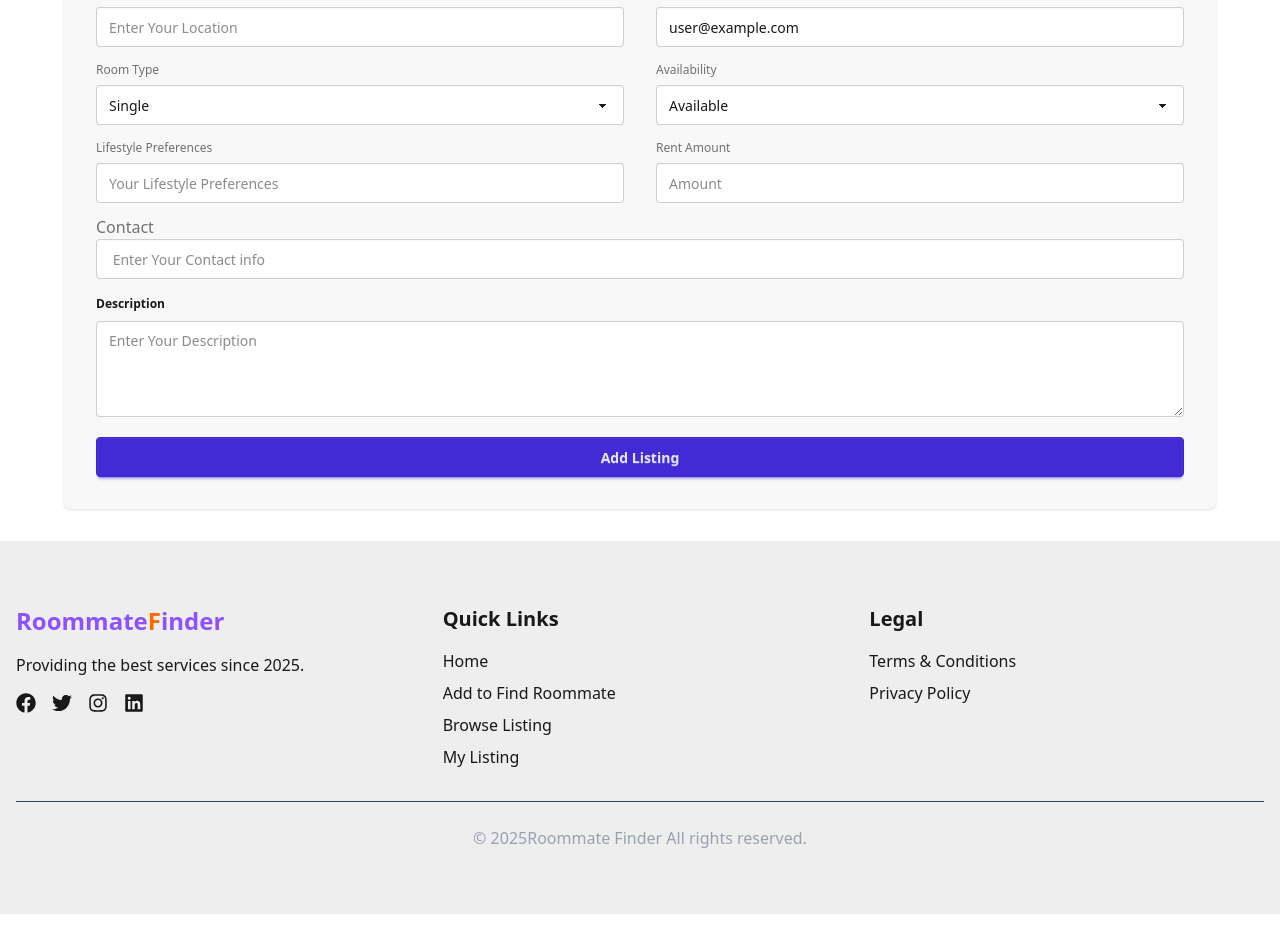
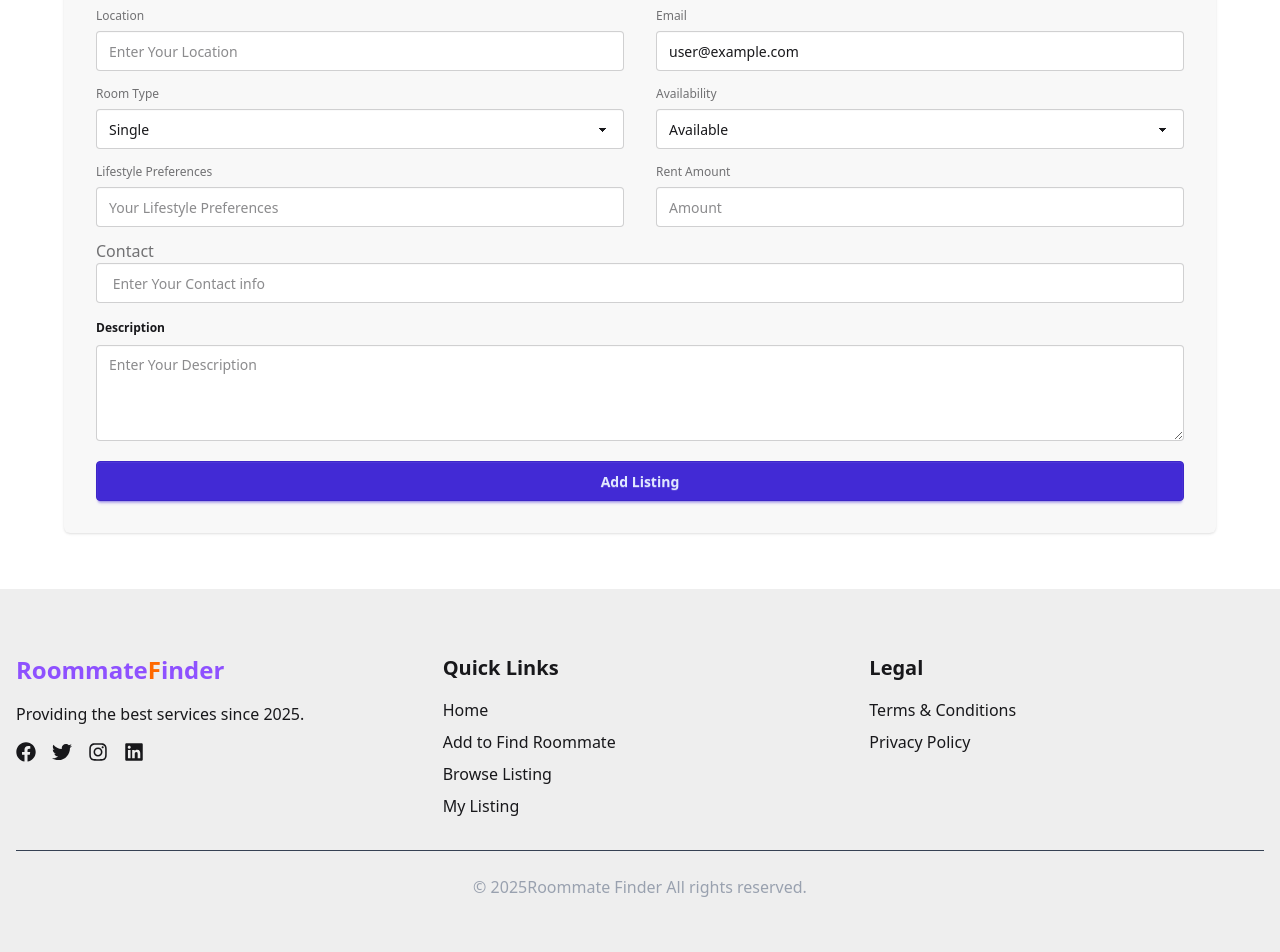
Before and after one commit to hanifsikder921/roommate-finder, a React (Vite) app: page /addPost in a window 1280 px wide. Shown: the part 288-1240 px from the top of the page. Before the commit the page ends 1202 px from the top, so only its background shows below. Built offline with nearby package versions, Linux system fonts and the light colour scheme; no server answers; sample sign-in values are in the browser's storage.

Commit message:
header and footer top and bottom problem fixed

```diff
--- a/src/layouts/MainLayout.jsx
+++ b/src/layouts/MainLayout.jsx
@@ -3,31 +3,26 @@ import { Outlet } from 'react-router';
 import Navbar from '../components/Header/Navbar';
 import Footer from './../components/Footer/Footer';
 
+const MainLayout = () => {
+    return (
+        <div className="min-h-screen flex flex-col">
 
 
-const MainLayout = () => {
-    return (
-        <div>
-
-            <header className='border-b border-base-300 '>
-                <Navbar></Navbar>
+            <header className='border-b border-base-300'>
+                <Navbar />
             </header>
 
 
-            <main>
-
-                {/* Dynamic Change Element */}
-                <section>
-                    <Outlet></Outlet>
+            <main className="flex-grow">
+                <section className="px-4 py-6">
+                    <Outlet />
                 </section>
-
             </main>
 
 
-            <Footer></Footer>
-
-
-
+            <footer className='border-t border-base-300'>
+                <Footer />
+            </footer>
 
         </div>
     );
```
